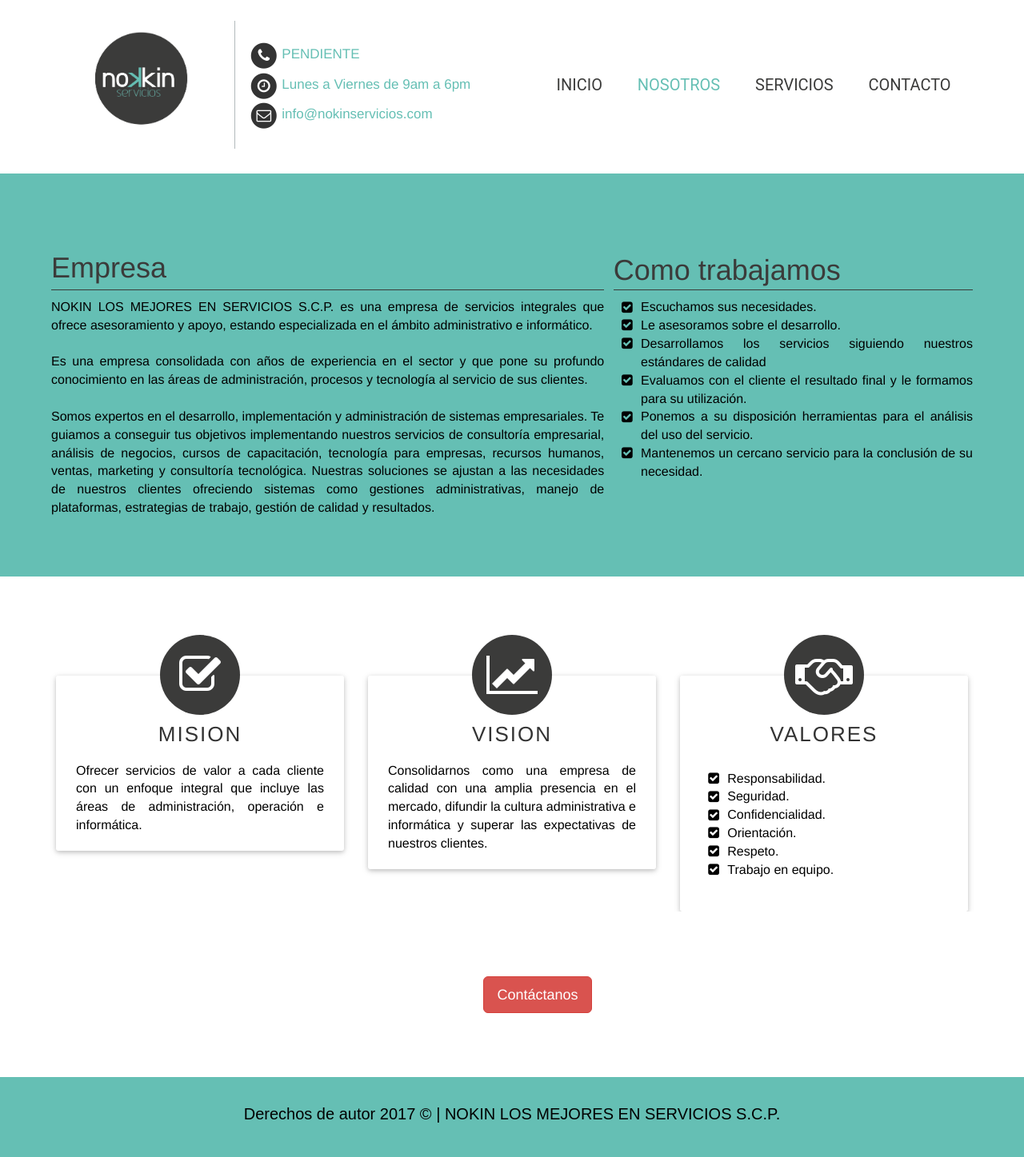
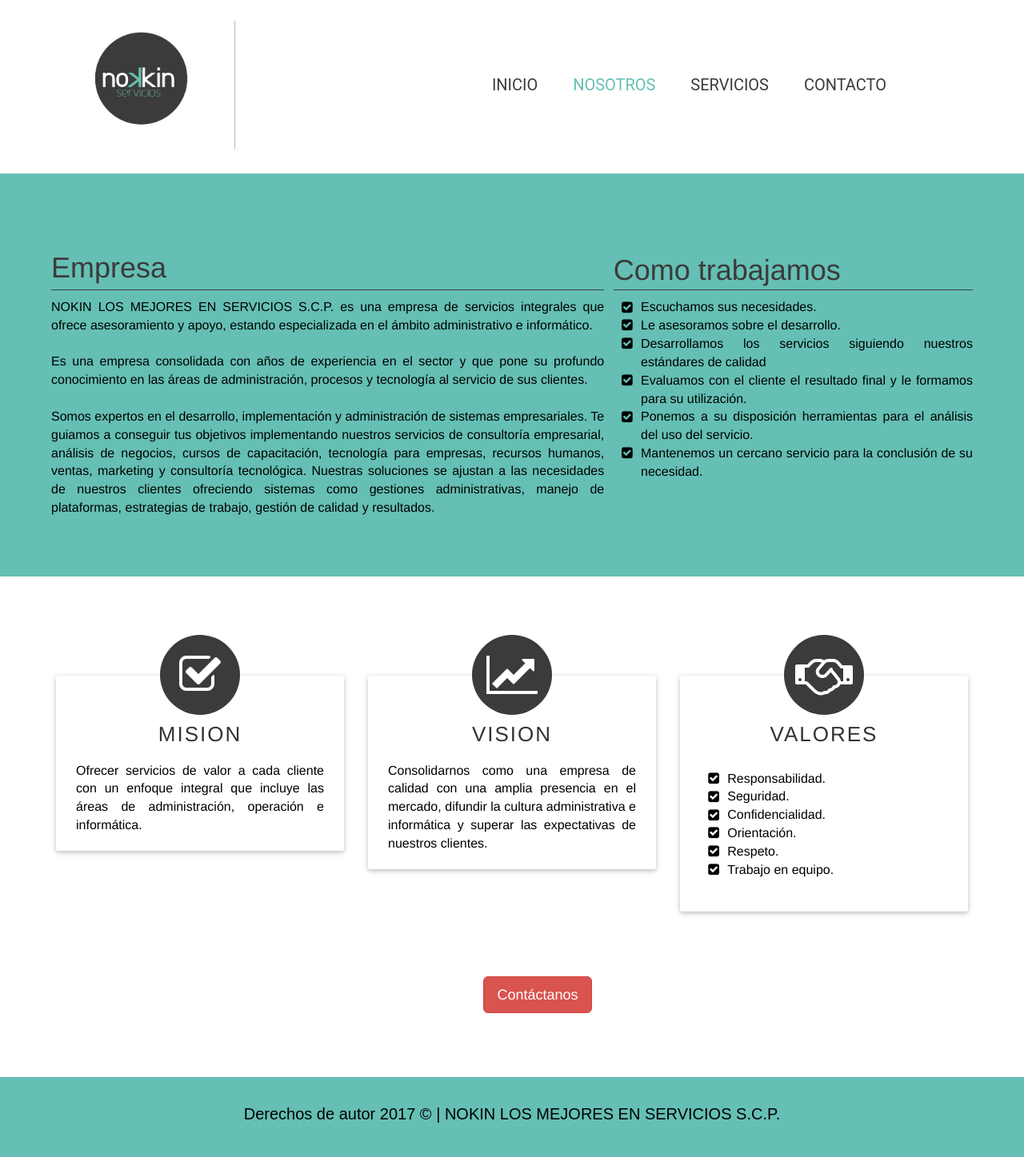
Before and after one commit to esteban1234/Nokin, a PHP site: page /vistas/nosotros.php in a window 1280 px wide. Shown: the whole page at 80% size. Run offline with PHP 8.4, Linux system fonts and the light colour scheme.

Commit message:
mas cambios

```diff
--- a/css/estilos.css
+++ b/css/estilos.css
@@ -18,17 +18,16 @@ header{
 .logo, .tch, .menu{
   display: inline-block;
 }
-.tch{
+/*.tch{
   width: 22%;
-  /*border:2px red solid;*/
   vertical-align: top;
   margin-top: 4%;
   margin-left: 1%;
-}
+}*/
 .menu{
   vertical-align: top;
   margin-top: 6%;
-  margin-left: 5%;
+  margin-left: 22%;
 }
 .menu ul {
   /*border: 2px red solid;*/
--- a/index.php
+++ b/index.php
@@ -5,7 +5,7 @@
   <figure class="logo">
     <img src="img/nokin.png" class="img-responsive" alt="">
   </figure>
-  <div class="tch">
+  <!-- <div class="tch">
     <span class="fa-stack fa-lg">
       <i class="fa fa-circle fa-stack-2x"></i>
       <i class="fa fa-phone fa-stack-1x fa-inverse"></i>
@@ -23,7 +23,7 @@
       <i class="fa fa-envelope-o fa-stack-1x fa-inverse"></i>
     </span>
     <span class="txt-fontindex" style="color: #65BFB4; font-size: 17px;">info@nokinservicios.com</span><br>
-  </div>
+  </div> -->
 
   <div class="menu">
     <ul>
--- a/vistas/contacto.php
+++ b/vistas/contacto.php
@@ -5,7 +5,7 @@
   <figure class="logo">
     <img src="../img/nokin.png" class="img-responsive" alt="">
   </figure>
-  <div class="tch">
+  <!-- <div class="tch">
     <span class="fa-stack fa-lg">
       <i class="fa fa-circle fa-stack-2x"></i>
       <i class="fa fa-phone fa-stack-1x fa-inverse"></i>
@@ -21,7 +21,7 @@
       <i class="fa fa-envelope-o fa-stack-1x fa-inverse"></i>
     </span>
             <span style="color: #65BFB4; font-size: 17px;">info@nokinservicios.com</span><br>
-  </div>
+  </div> -->
 
   <div class="menu">
     <ul>
--- a/vistas/envia.php
+++ b/vistas/envia.php
@@ -22,8 +22,7 @@ $mail->From = $correo;
 $mail->FromName = $nombre;
 
 //To address and name
-// $mail->addAddress("info@nokinservicios.com");
-$mail->addAddress("ballina.santiago@gmail.com");
+$mail->addAddress("info@nokinservicios.com");
 
 
 $mail->isHTML(true);
--- a/vistas/nosotros.php
+++ b/vistas/nosotros.php
@@ -5,7 +5,7 @@
   <figure class="logo">
     <img src="../img/nokin.png" class="img-responsive" alt="">
   </figure>
-  <div class="tch">
+  <!-- <div class="tch">
     <span class="fa-stack fa-lg">
       <i class="fa fa-circle fa-stack-2x"></i>
       <i class="fa fa-phone fa-stack-1x fa-inverse"></i>
@@ -21,7 +21,7 @@
       <i class="fa fa-envelope-o fa-stack-1x fa-inverse"></i>
     </span>
             <span style="color: #65BFB4; font-size: 17px;">info@nokinservicios.com</span><br>
-  </div>
+  </div> -->
 
   <div class="menu">
     <ul>
@@ -68,7 +68,7 @@
 
 <article class="mvv">
 	<div class="container" style="margin-top: 5%;">
-    <div class="row">
+    <div class="row" style="padding-bottom: 2%;">
         <div class="col-xs-12 col-sm-6 col-md-4">
             <div class="box">
                 <div class="box-icon">
--- a/vistas/servicios.php
+++ b/vistas/servicios.php
@@ -5,7 +5,7 @@
   <figure class="logo">
     <img src="../img/nokin.png" class="img-responsive" alt="">
   </figure>
-  <div class="tch">
+  <!-- <div class="tch">
     <span class="fa-stack fa-lg">
       <i class="fa fa-circle fa-stack-2x"></i>
       <i class="fa fa-phone fa-stack-1x fa-inverse"></i>
@@ -21,7 +21,7 @@
       <i class="fa fa-envelope-o fa-stack-1x fa-inverse"></i>
     </span>
             <span style="color: #65BFB4; font-size: 17px;">info@nokinservicios.com</span><br>
-  </div>
+  </div> -->
 
   <div class="menu">
     <ul>
```
